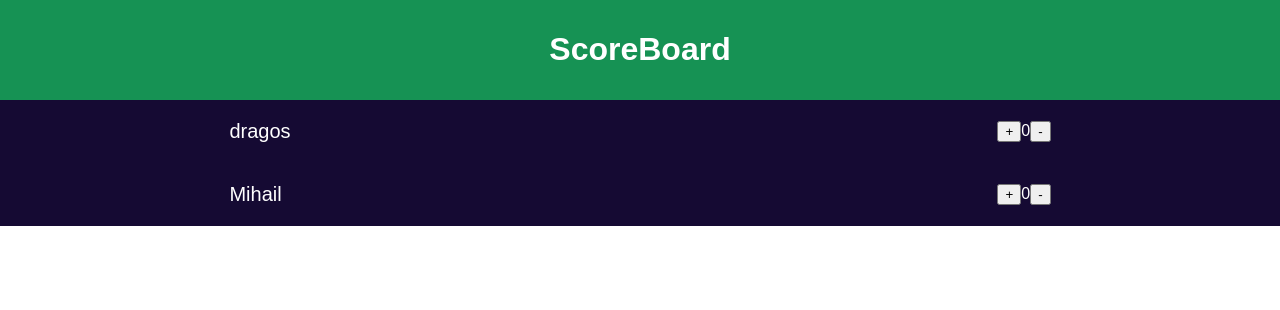
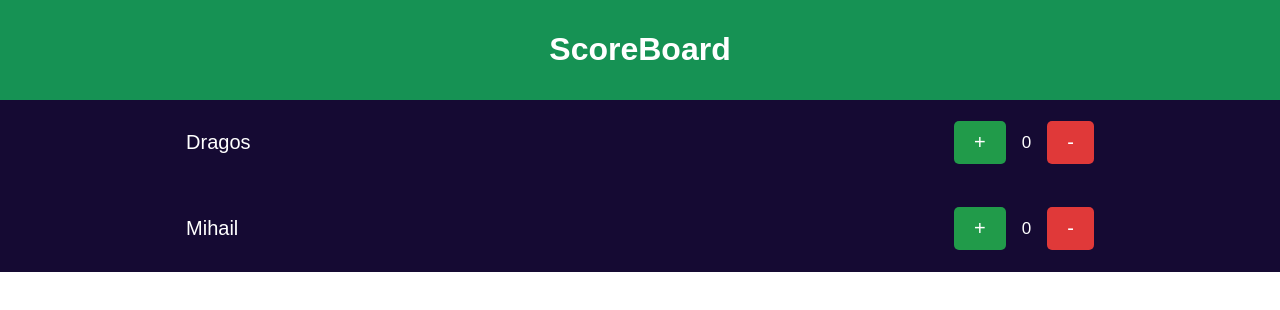
Before and after one commit to dragosbus/reactjs-for-beginners, a React (Create React App) app in the folder lecture/: page / in a window 1280 px wide. Shown: the top 310 px of the page. Built offline with nearby package versions, Linux system fonts and the light colour scheme.

Commit message:
change style

```diff
--- a/lecture/src/App.css
+++ b/lecture/src/App.css
@@ -23,3 +23,24 @@
   width: 60%;
   font-size: 20px;
 }
+
+button {
+  border: none;
+  color: #fff;
+  padding: 10px 20px;
+  font-size: 20px;
+  border-radius: 5px;
+}
+
+.decrement {
+  background: rgb(224, 57, 57);
+}
+
+.increment {
+  background: rgb(33, 155, 74);
+}
+
+.score {
+  padding: 1rem;
+  font-size: 17px;
+}
--- a/lecture/src/components/Main.js
+++ b/lecture/src/components/Main.js
@@ -3,7 +3,7 @@ import React, { Component } from 'react';
 
 const players = [
     {
-        name: "dragos",
+        name: "Dragos",
         score: 0
     },
     {
@@ -34,13 +34,14 @@ class Players extends Component {
 }
 
 class Player extends Component {
+
     render() {
         return (
             <div className="player">
                 <p className="name">{this.props.name}</p>
-                <button>+</button>
+                <button className="increment">+</button>
                 <p className="score">{this.props.score}</p>
-                <button>-</button>
+                <button className="decrement">-</button>
             </div>
         );
     }
```
